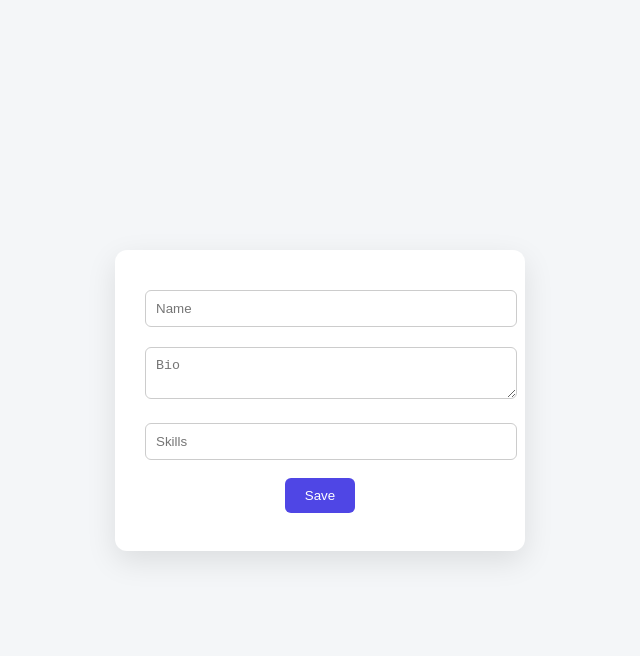
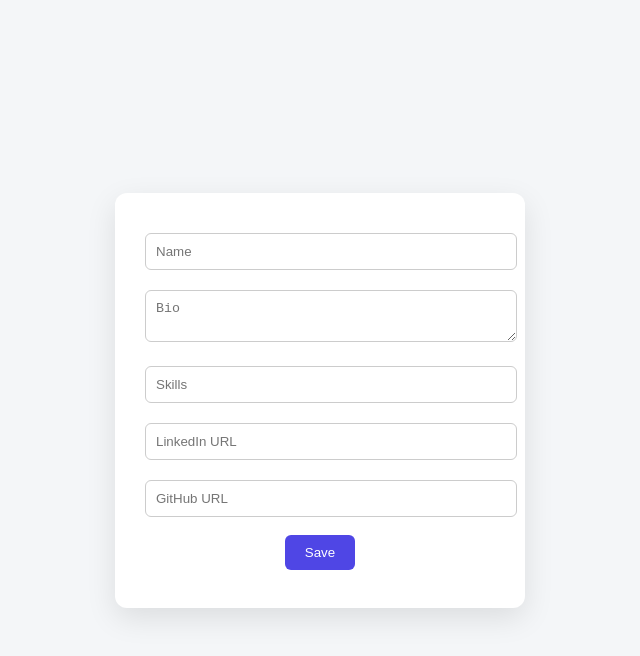
Before and after one commit to Rethika123/gidy-profile-project, a React app in the folder frontend/: page / in a window 1280 px wide. Both pictures are taken after a click on the button "Edit Profile". Shown: the top 656 px of the page, without its empty margins (320-960 px from the left). Built offline with nearby package versions, Linux system fonts and the light colour scheme; no server answers; the HTML template or start-up script is replaced by a standard one.

Commit message:
add linkedin and github edit functionality

```diff
--- a/frontend/src/components/Profile.jsx
+++ b/frontend/src/components/Profile.jsx
@@ -53,6 +53,17 @@ return (
             onChange={(e)=>setProfile({...profile,skills:e.target.value})}
           />
 
+          <input
+  placeholder="LinkedIn URL"
+  value={profile.linkedin || ""}
+  onChange={(e)=>setProfile({...profile,linkedin:e.target.value})}
+/>
+
+<input
+  placeholder="GitHub URL"
+  value={profile.github || ""}
+  onChange={(e)=>setProfile({...profile,github:e.target.value})}
+/>
           <button onClick={updateProfile}>Save</button>
 
         </div>
```
Also changed, not shown: 1 other file (tests, documents, lock files or other folders).
